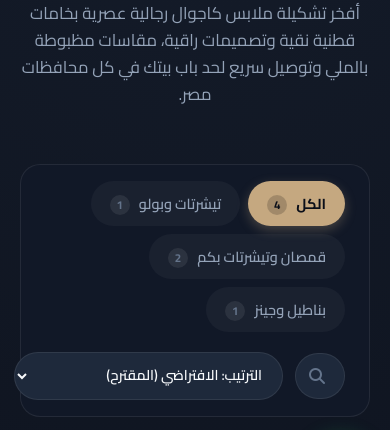
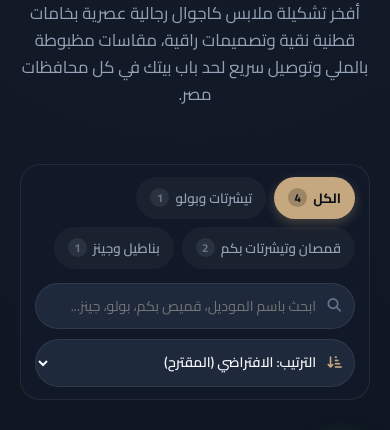
Before and after one commit to ososgzaliy-a11y/ELmesiri-fac, a website: page store.html in a window 390 px wide. Shown: the part 273-703 px from the top of the page. Drawn offline with Linux system fonts and the light colour scheme; no server answers.

Commit message:
fix: make store toolbar and sort select 100% responsive and flexbox safe

```diff
--- a/assets/css/style.css
+++ b/assets/css/style.css
@@ -741,29 +741,37 @@ img {
     background: var(--bg-surface);
     border: 1px solid var(--border-subtle);
     border-radius: var(--radius-lg);
-    padding: 16px 24px;
-    margin-bottom: 36px;
+    padding: 16px 20px;
+    margin-bottom: 30px;
     display: flex;
     align-items: center;
     justify-content: space-between;
-    gap: 20px;
+    gap: 16px;
     flex-wrap: wrap;
+    box-sizing: border-box;
+    width: 100%;
 }
 .category-filter-tabs {
     display: flex;
     align-items: center;
     gap: 8px;
     flex-wrap: wrap;
+    flex: 1 1 auto;
 }
 .cat-tab-btn {
-    padding: 8px 18px;
+    padding: 8px 16px;
     border-radius: var(--radius-full);
-    font-size: 0.9rem;
+    font-size: 0.88rem;
     font-weight: 600;
     color: var(--text-secondary);
     background: rgba(255, 255, 255, 0.04);
     border: 1px solid transparent;
     transition: var(--transition-fast);
+    display: inline-flex;
+    align-items: center;
+    gap: 6px;
+    cursor: pointer;
+    white-space: nowrap;
 }
 .cat-tab-btn:hover {
     color: var(--text-primary);
@@ -780,69 +788,168 @@ img {
     display: inline-flex;
     align-items: center;
     justify-content: center;
-    min-width: 20px;
-    height: 20px;
-    padding: 0 6px;
+    min-width: 19px;
+    height: 19px;
+    padding: 0 5px;
     font-size: 0.72rem;
     font-weight: 700;
     border-radius: var(--radius-full);
     background: rgba(255, 255, 255, 0.08);
     color: var(--text-muted);
-    margin-right: 6px;
     transition: var(--transition-fast);
 }
 
 .cat-tab-btn.active .cat-count-badge {
-    background: rgba(0, 0, 0, 0.18);
+    background: rgba(0, 0, 0, 0.2);
     color: #0b0f19;
 }
 
-
 .store-search-sort {
     display: flex;
     align-items: center;
     gap: 12px;
-    flex-grow: 1;
-    max-width: 440px;
+    flex: 1 1 420px;
+    max-width: 100%;
     justify-content: flex-end;
-}
+    box-sizing: border-box;
+}
+
 .search-input-box {
     position: relative;
-    flex-grow: 1;
+    flex: 1 1 200px;
+    min-width: 0;
+    box-sizing: border-box;
+}
+.search-input-box .search-icon {
+    position: absolute;
+    right: 14px;
+    top: 50%;
+    transform: translateY(-50%);
+    color: var(--text-muted);
+    pointer-events: none;
+    font-size: 0.85rem;
 }
 .search-input-box input {
     width: 100%;
+    box-sizing: border-box;
     background: var(--bg-surface-elevated);
     border: 1px solid var(--border-subtle);
     border-radius: var(--radius-full);
-    padding: 9px 16px 9px 40px;
+    padding: 9px 38px 9px 34px;
     color: var(--text-primary);
     font-size: 0.88rem;
+    min-width: 0;
     transition: var(--transition-fast);
+    text-overflow: ellipsis;
 }
 .search-input-box input:focus {
     border-color: var(--accent-gold);
     box-shadow: 0 0 0 3px rgba(197, 168, 128, 0.15);
-}
-.search-input-box i {
+    outline: none;
+}
+#clear-search-btn {
+    display: none;
     position: absolute;
-    left: 14px;
+    left: 10px;
     top: 50%;
     transform: translateY(-50%);
+    background: none;
+    border: none;
     color: var(--text-muted);
+    cursor: pointer;
+    padding: 4px;
+    font-size: 0.85rem;
+    line-height: 1;
+    transition: color var(--transition-fast);
+}
+#clear-search-btn:hover {
+    color: var(--accent-gold);
+}
+
+.sort-select-box {
+    position: relative;
+    flex: 0 1 auto;
+    min-width: 0;
+    max-width: 100%;
+    box-sizing: border-box;
+}
+.sort-select-box .sort-icon {
+    position: absolute;
+    right: 13px;
+    top: 50%;
+    transform: translateY(-50%);
+    color: var(--accent-gold);
+    pointer-events: none;
+    font-size: 0.82rem;
 }
 .sort-select-box select {
+    width: 100%;
+    max-width: 100%;
+    box-sizing: border-box;
     background: var(--bg-surface-elevated);
     border: 1px solid var(--border-subtle);
     border-radius: var(--radius-full);
-    padding: 9px 16px;
-    color: var(--text-primary);
-    font-size: 0.88rem;
+    padding: 9px 34px 9px 18px;
+    color: var(--text-primary);
+    font-size: 0.86rem;
     cursor: pointer;
     font-weight: 600;
+    transition: var(--transition-fast);
+    text-overflow: ellipsis;
+    white-space: nowrap;
+    outline: none;
+}
+.sort-select-box select:focus {
+    border-color: var(--accent-gold);
+    box-shadow: 0 0 0 3px rgba(197, 168, 128, 0.15);
 }
 .sort-select-box select option {
-    background: var(--bg-surface);
+    background: #111726;
+    color: var(--text-primary);
+    padding: 8px;
+}
+
+@media (max-width: 860px) {
+    .store-toolbar {
+        padding: 14px 16px;
+        gap: 14px;
+    }
+    .category-filter-tabs {
+        width: 100%;
+        justify-content: flex-start;
+    }
+    .store-search-sort {
+        width: 100%;
+        max-width: 100%;
+        justify-content: stretch;
+    }
+}
+
+@media (max-width: 580px) {
+    .store-toolbar {
+        padding: 12px 14px;
+    }
+    .store-search-sort {
+        flex-direction: column;
+        align-items: stretch;
+        gap: 10px;
+        width: 100%;
+    }
+    .search-input-box {
+        width: 100%;
+        flex: 1 1 100%;
+    }
+    .sort-select-box {
+        width: 100%;
+        flex: 1 1 100%;
+    }
+    .sort-select-box select {
+        width: 100%;
+    }
+    .cat-tab-btn {
+        padding: 7px 13px;
+        font-size: 0.84rem;
+    }
 }
 
 /* Products Grid */
--- a/store.html
+++ b/store.html
@@ -86,14 +86,15 @@
                 </div>
 
                 <div class="store-search-sort">
-                    <div class="search-input-box" style="position: relative; display: flex; align-items: center;">
-                        <input type="text" id="search-products-input" placeholder="ابحث باسم الموديل، قميص بكم، بولو، جينز، كتان..." oninput="handleStoreSearch(this.value)" style="padding-left: 32px;">
-                        <button type="button" id="clear-search-btn" onclick="clearStoreSearch()" style="display: none; position: absolute; left: 10px; background: none; border: none; color: var(--text-muted); cursor: pointer; padding: 4px;" title="مسح البحث">
+                    <div class="search-input-box">
+                        <i class="fa-solid fa-magnifying-glass search-icon"></i>
+                        <input type="text" id="search-products-input" placeholder="ابحث باسم الموديل، قميص بكم، بولو، جينز..." oninput="handleStoreSearch(this.value)">
+                        <button type="button" id="clear-search-btn" onclick="clearStoreSearch()" title="مسح البحث">
                             <i class="fa-solid fa-xmark"></i>
                         </button>
-                        <i class="fa-solid fa-magnifying-glass" style="margin-right: 12px;"></i>
                     </div>
                     <div class="sort-select-box">
+                        <i class="fa-solid fa-arrow-down-short-wide sort-icon"></i>
                         <select id="sort-products-select" aria-label="ترتيب المنتجات" onchange="handleSortChange(this.value)">
                             <option value="default">الترتيب: الافتراضي (المقترح)</option>
                             <option value="price-low">السعر: من الأقل للأعلى (الأرخص أولاً)</option>
@@ -105,7 +106,7 @@
             </div>
 
             <!-- Active filter status indicator bar -->
-            <div id="store-filter-status" style="display: flex; justify-content: space-between; align-items: center; margin: 16px 0 24px; padding: 10px 16px; background: var(--bg-surface-elevated); border-radius: var(--radius-md); border: 1px solid var(--border-subtle); font-size: 0.88rem; color: var(--text-secondary);">
+            <div id="store-filter-status" style="display: flex; justify-content: space-between; align-items: center; flex-wrap: wrap; gap: 8px; margin: 16px 0 24px; padding: 10px 16px; background: var(--bg-surface-elevated); border-radius: var(--radius-md); border: 1px solid var(--border-subtle); font-size: 0.88rem; color: var(--text-secondary);">
                 <div id="store-filter-status-text">
                     <i class="fa-solid fa-layer-group" style="color: var(--accent-gold); margin-left: 6px;"></i>
                     <span>عرض <strong>كل المنتجات</strong> (4 قطع كاجوال)</span>
```
